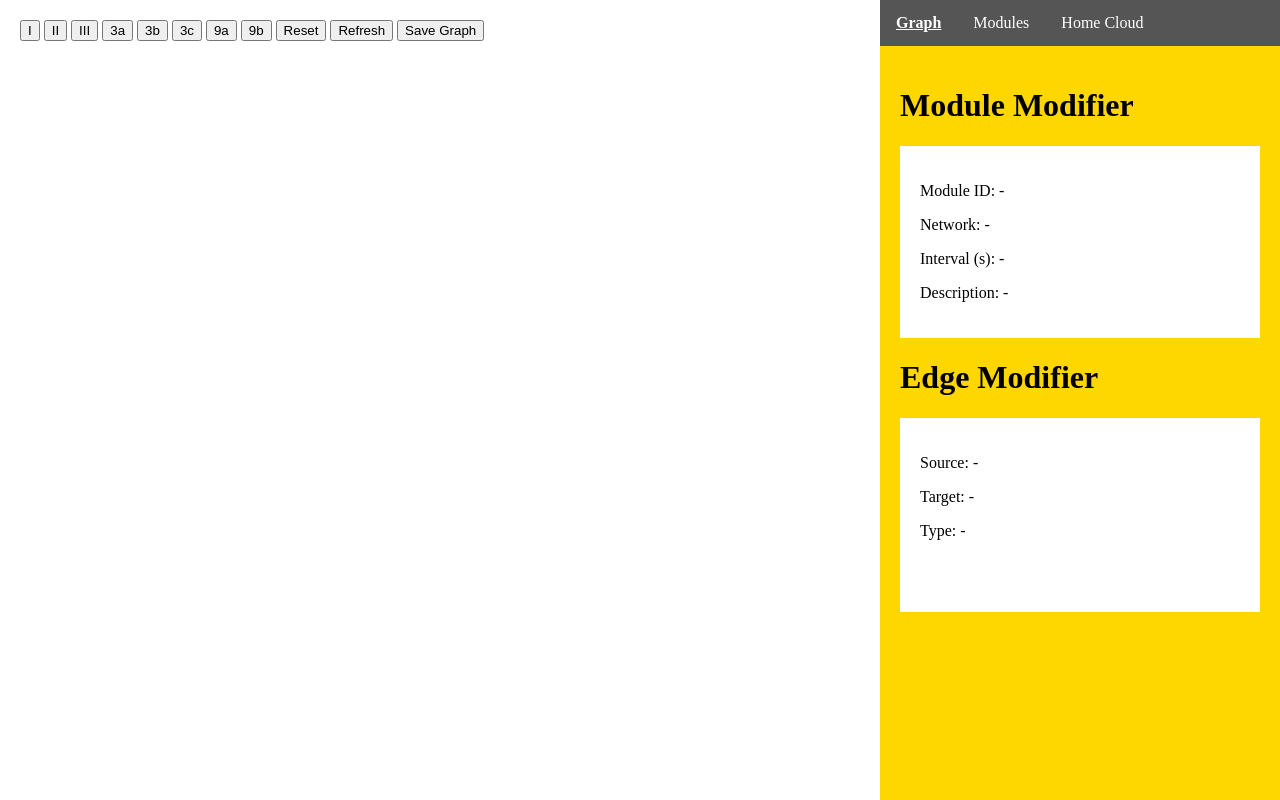
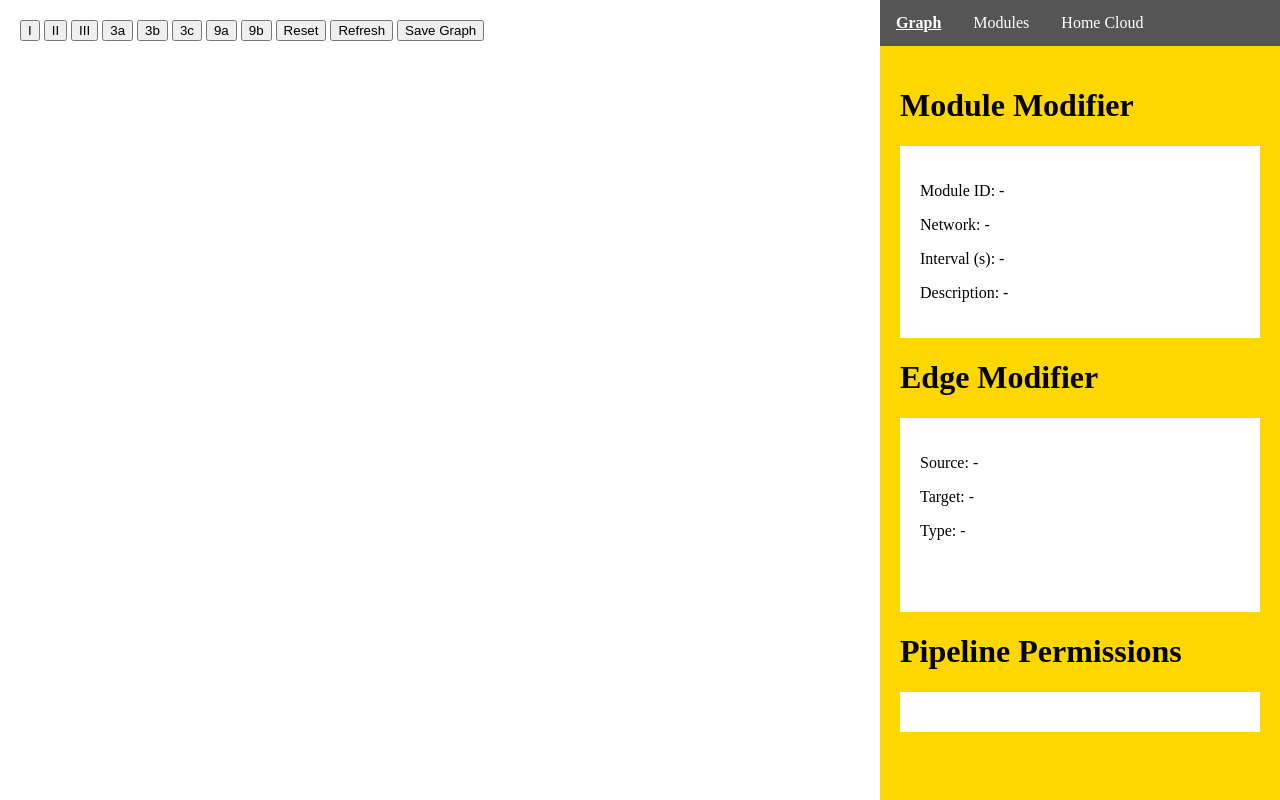
Before and after one commit to karl-home/karl-ui, a website built with webpack: page dist/index.html in a window 1280 px wide. Built offline with nearby package versions, Linux system fonts and the light colour scheme; files whose address does not match are found by name.

Commit message:
UI element to display pipeline permissions

```diff
--- a/src/graph.ts
+++ b/src/graph.ts
@@ -1,5 +1,6 @@
 import { GraphHTML } from './main/graph_html';
 import { EdgeHTML } from './sidebar/edge_html';
+import { PipelineHTML } from './sidebar/policy_html';
 import { ModuleList } from './sidebar/module_repo';
 import { SensorList } from './sidebar/sensor_html';
 import { Network } from './network';
@@ -661,5 +662,6 @@ export class Graph {
     f.edges.state.forEach(edge => this.add_state_edge(edge))
     f.edges.network.forEach(edge => this.add_network_edge(edge))
     f.edges.interval.forEach(interval => this.set_interval(interval))
+    PipelineHTML.load()
   }
 }
--- a/src/index.ts
+++ b/src/index.ts
@@ -4,6 +4,7 @@ import { Examples } from './examples';
 import { DataCanvas } from './data_canvas';
 import { Graph, GraphFormat } from './graph';
 import { EdgeHTML } from './sidebar/edge_html';
+import { PipelineHTML } from './sidebar/policy_html';
 import { ModuleHTML } from './sidebar/module_html';
 import { ModuleRepo } from './sidebar/module_repo';
 import { SensorModals } from './sidebar/sensor_html';
@@ -60,6 +61,7 @@ function initializeSidebar() {
   EdgeHTML.renderInitialForm(g)
   ModuleHTML.renderInitialForm(g)
   ModuleRepo.renderInitialForm(g)
+  PipelineHTML.renderInitialForm(g)
   SensorModals.renderInitialForm(g)
   HostModals.renderInitialForm()
   document.getElementById('reset-button').onclick = function() {
--- /dev/null
+++ b/src/sidebar/policy_html.ts
@@ -0,0 +1,17 @@
+import { Graph } from '../graph';
+
+export module PipelineHTML {
+  let g: Graph = undefined;
+
+  let form = document.getElementById('pipeline-form')
+
+  export function renderInitialForm(graph: Graph) {
+    g = graph
+  }
+
+  // Load the pipeline permissions from the current graph.
+  // Allow all by default.
+  export function load() {
+    // TODO: unimplemented
+  }
+}
```
Also changed, not shown: dist/index.html.
